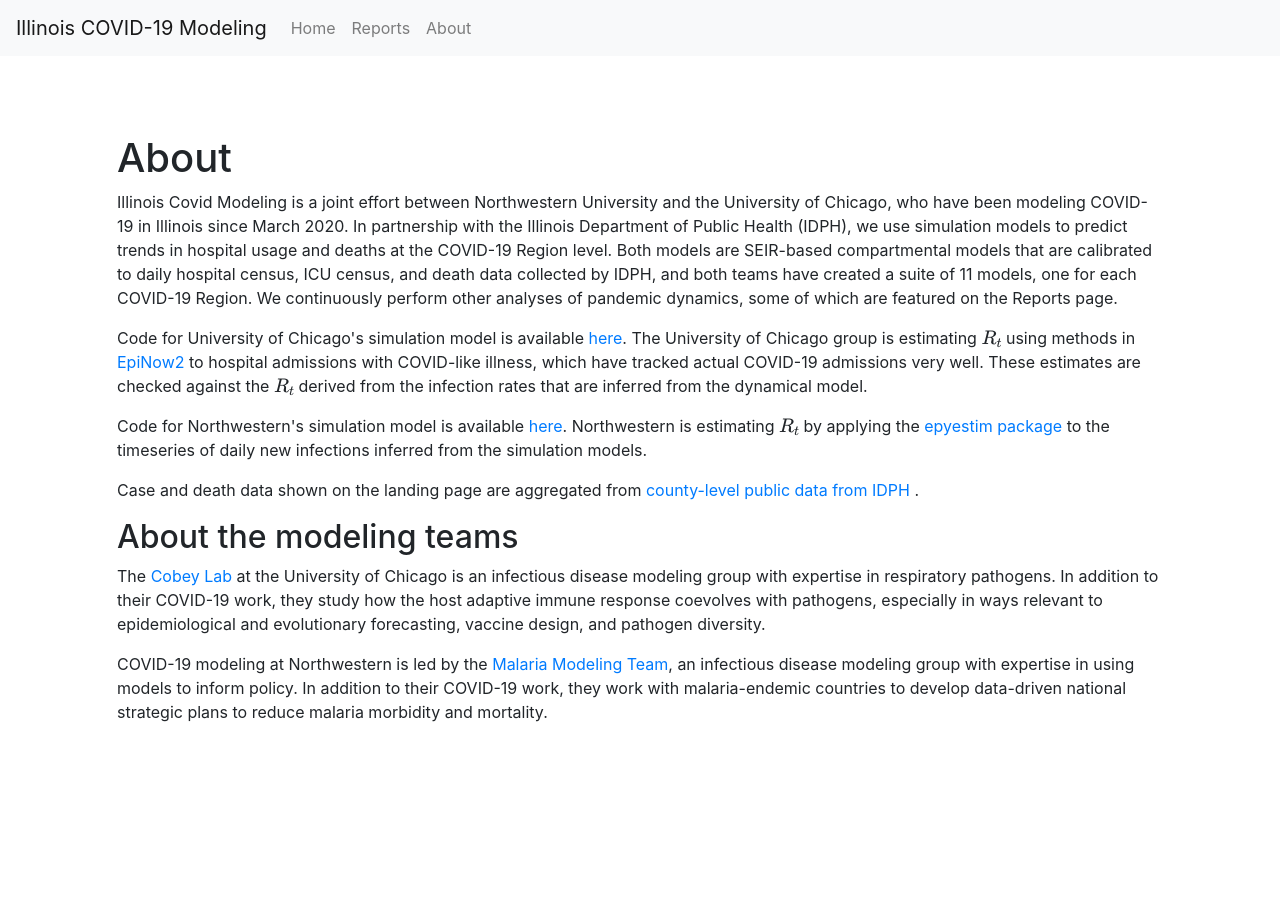
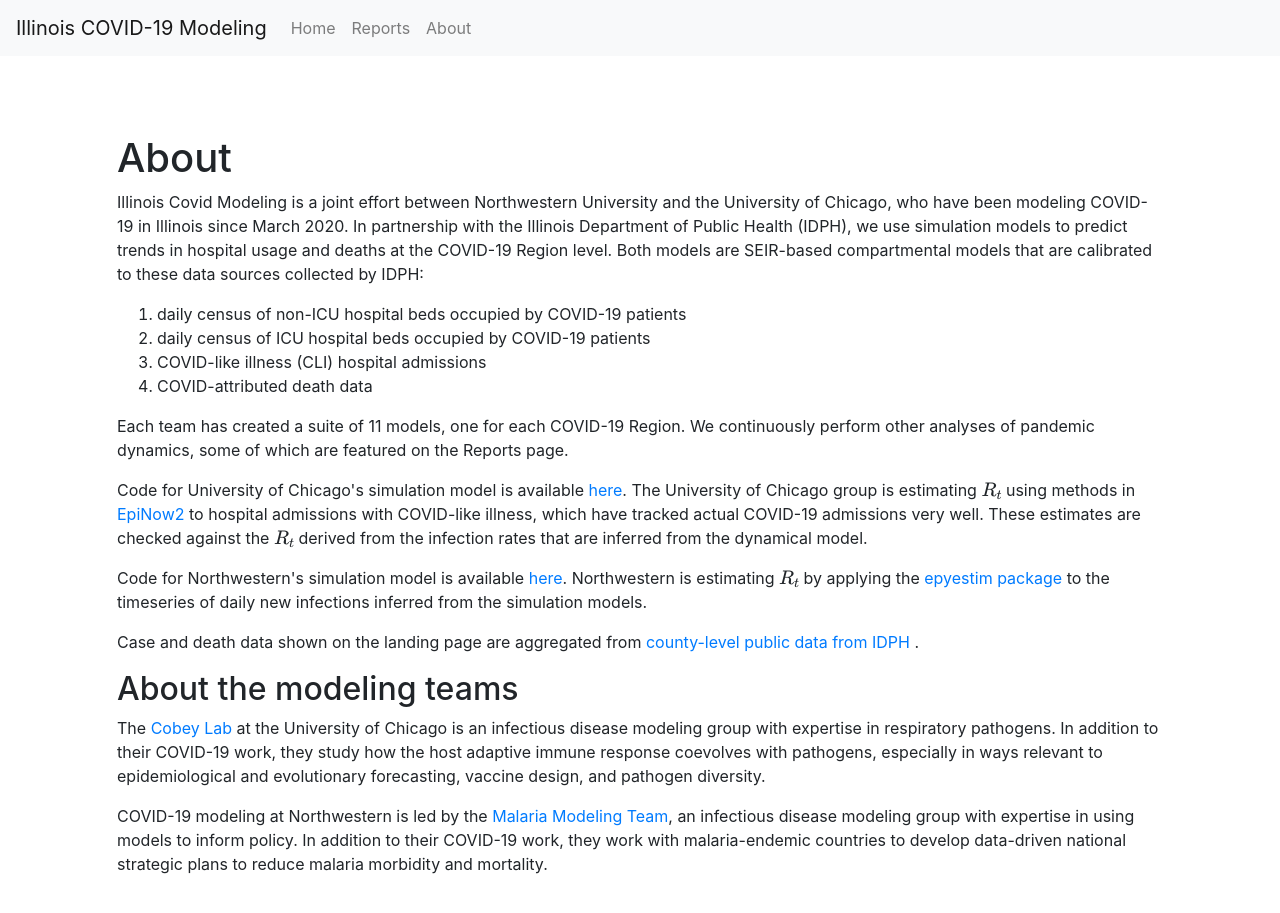
Before and after one commit to rohandandavati/rohandandavati.github.io, a Jekyll site: the page built from about.html, in a window 1280 px wide and 988 px high. Shown: the top 913 px of the window. Built offline with Jekyll 4.4.1, drawn with Linux system fonts in a browser that asks for light colours; nearby versions of some CDN libraries; a script that is not in the unit is left out.

Commit message:
reformat About

```diff
--- a/about.html
+++ b/about.html
@@ -19,8 +19,14 @@ title: About
     <!--<br></br>-->
     <p>Illinois Covid Modeling is a joint effort between Northwestern University and the University of Chicago, who have been modeling COVID-19 in Illinois since March 2020.
     In partnership with the Illinois Department of Public Health (IDPH), we use simulation models to predict trends in hospital usage and deaths at the COVID-19 Region level.
-    Both models are SEIR-based compartmental models that are calibrated to daily hospital census, ICU census, and death data collected by IDPH, and both teams have created a
-        suite of 11 models, one for each COVID-19 Region.
+    Both models are SEIR-based compartmental models that are calibrated to these data sources collected by IDPH:
+    <ol>
+    <li>daily census of non-ICU hospital beds occupied by COVID-19 patients</li>
+    <li>daily census of ICU hospital beds occupied by COVID-19 patients</li>
+    <li>COVID-like illness (CLI) hospital admissions</li>
+    <li>COVID-attributed death data</li>
+    </ol>
+    Each team has created a suite of 11 models, one for each COVID-19 Region.
     We continuously perform other analyses of pandemic dynamics, some of which are featured on the Reports page.</p>
     <p>Code for University of Chicago's simulation model is available <a href="https://github.com/cobeylab/covid_IL">here</a>. The University of Chicago group is estimating \(R_t\) using methods in <a href="https://github.com/epiforecasts/EpiNow2">EpiNow2</a> to hospital admissions with COVID-like illness, which have tracked actual COVID-19 admissions very well. These estimates are checked against the \(R_t\) derived from the infection rates that are inferred from the dynamical model.</p>
     <p>Code for Northwestern's simulation model is available <a href="https://github.com/numalariamodeling/covid-chicago">here</a>. Northwestern is estimating \(R_t\) by
```
